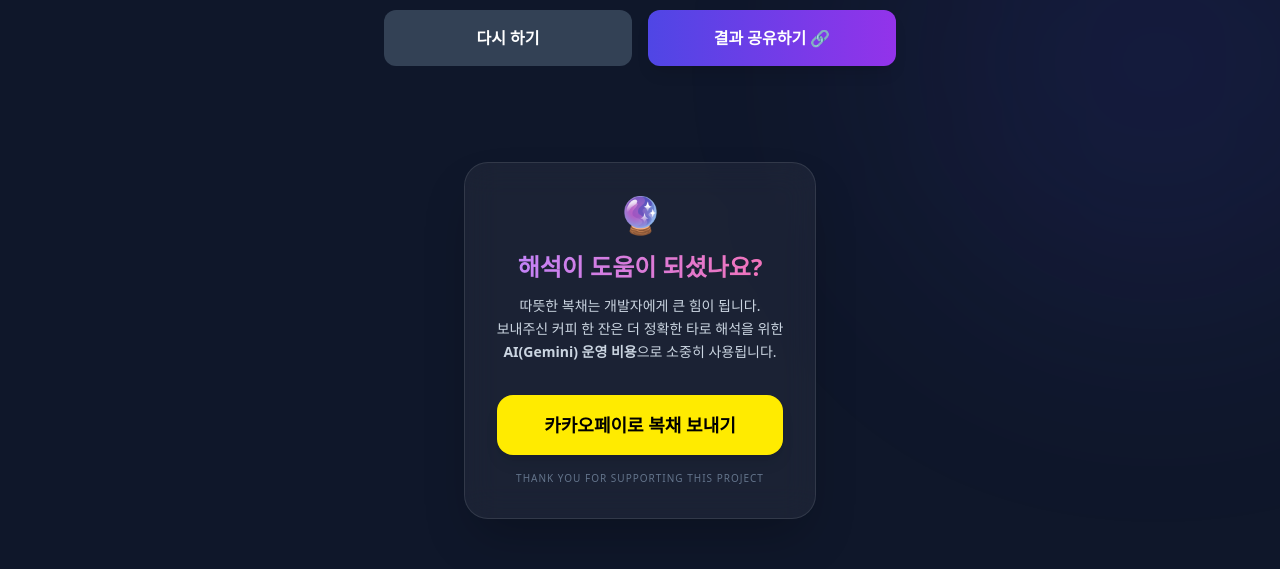
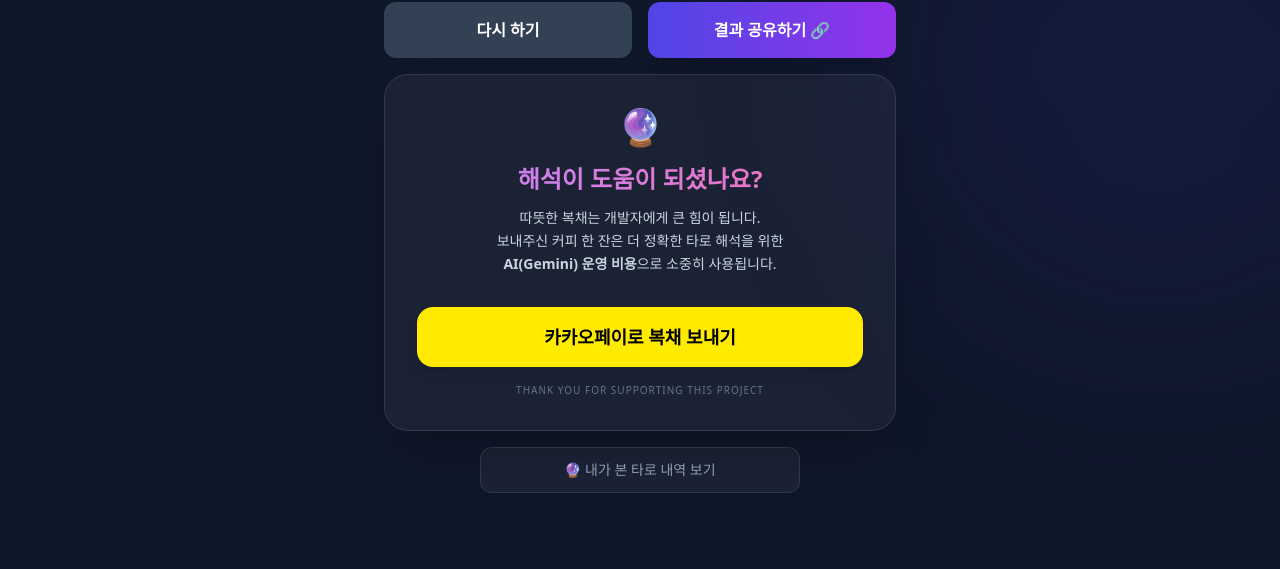
Before and after one commit to yunsuper/Tarot, a React (Vite) app in the folder frontend/: page /result in a window 1280 px wide. Shown: the part 648-1217 px from the top of the page. Built offline with nearby package versions, Linux system fonts and the light colour scheme; no server answers.

Commit message:
feat: Result UI 복채 버튼 위치 조정

```diff
--- a/frontend/src/components/common/TarotSupport.tsx
+++ b/frontend/src/components/common/TarotSupport.tsx
@@ -8,11 +8,11 @@
 
   return (
     <motion.div
-      initial={{ opacity: 0, y: 30 }}
+      initial={{ opacity: 0, y: 20 }}
       whileInView={{ opacity: 1, y: 0 }}
       transition={{ duration: 0.8 }}
       viewport={{ once: true }}
-      className="max-w-md mx-auto my-16 p-8 rounded-3xl border border-white/10 bg-white/5 backdrop-blur-lg text-center shadow-2xl"
+      className="w-full max-w-lg mx-auto p-8 rounded-3xl border border-white/10 bg-white/5 backdrop-blur-lg text-center shadow-2xl"
     >
       <div className="text-4xl mb-4">🔮</div>
       <h3 className="text-2xl font-bold bg-gradient-to-r from-purple-400 to-pink-400 bg-clip-text text-transparent mb-3">
--- a/frontend/src/pages/Result/Result.tsx
+++ b/frontend/src/pages/Result/Result.tsx
@@ -67,7 +67,7 @@
         <CardResultList cards={selectedCards} />
         <InterpretationTabs result={result} selectedCards={selectedCards} />
 
-        <div className="mt-12 flex flex-col items-center w-full gap-8">
+        <div className="mt-10 flex flex-col items-center w-full gap-4">
           <div className="flex gap-4 w-full max-w-lg">
             <button
               onClick={handleRetry} //  핸들러 연결
```
